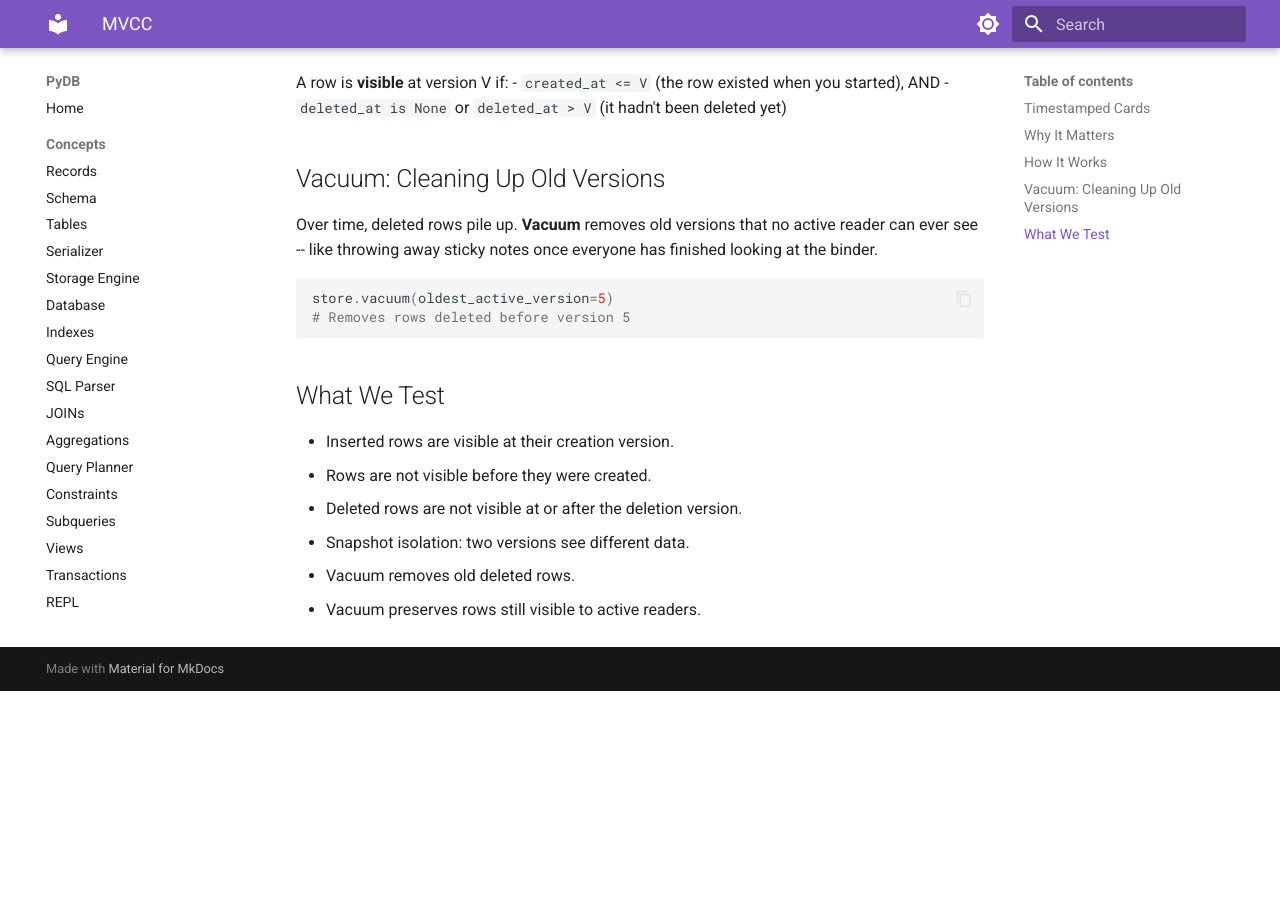
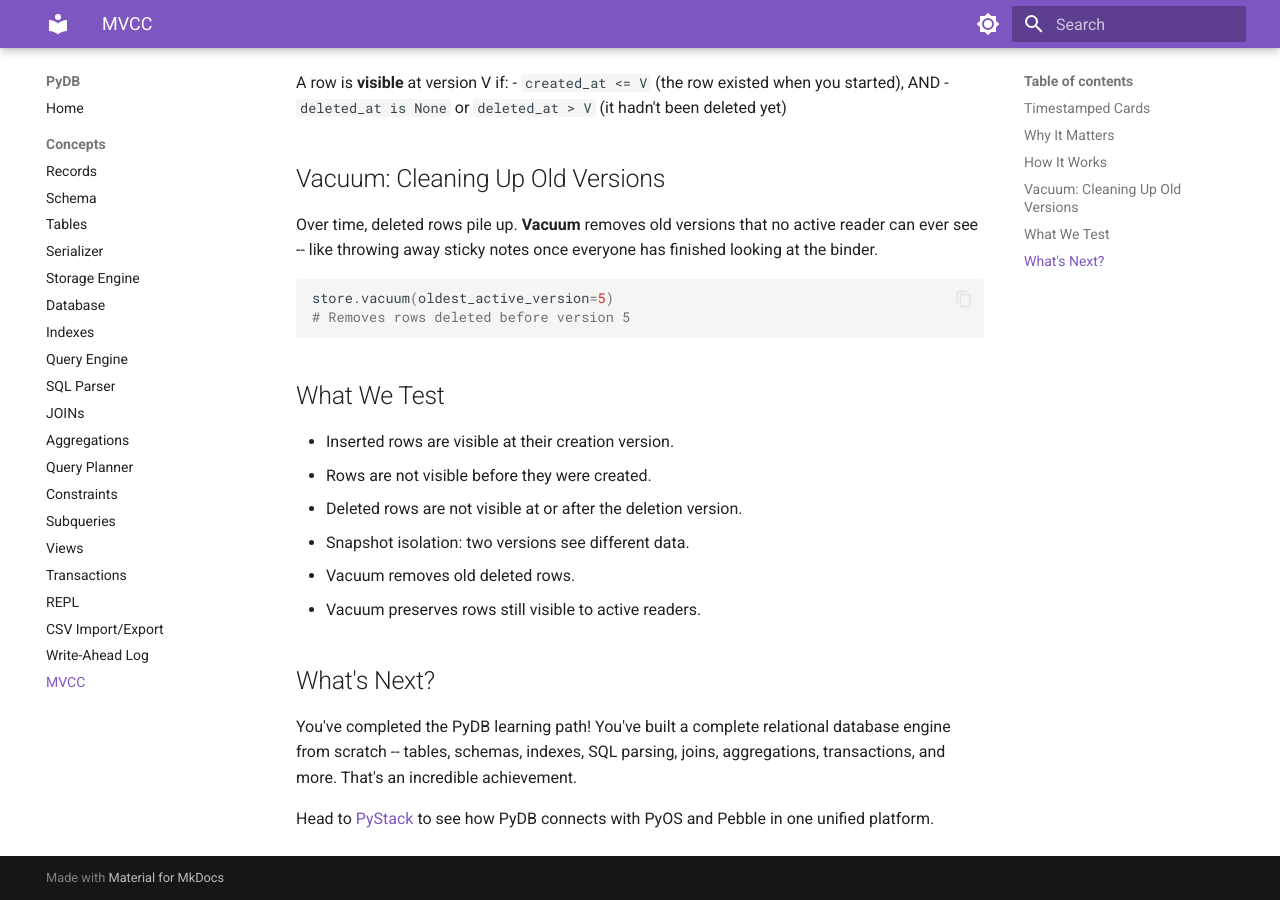
Before and after one commit to robcox2910/pydb, an MkDocs documentation site: the page built from docs/concepts/mvcc.md, in a window 1280 px wide and 900 px high, scrolled down 800 px. Built offline with MkDocs 1.6.1 and Material for MkDocs 9.7.7, drawn with Linux system fonts in a browser that asks for light colours; before the commit the page ends 1491 px from its top, so only the background shows below that.

Commit message:
docs: cross-project consistency -- analogies, navigation, related projects
- Add/update building blocks tables and "Let's Start" links
- Add "Related Projects" section linking all 6 PyLearn modules
- Add CONTRIBUTING.md, .pre-commit-config.yaml, CI workflow where missing
- Add Issues and Documentation URLs to pyproject.toml
- Fix doc navigation ("Next Up" links)
- Update plugin docs to reference PyWeb/PyGit as existing projects

Co-Authored-By: Claude Opus 4.6 (1M context) <noreply@anthropic.com>

```diff
--- a/docs/concepts/mvcc.md
+++ b/docs/concepts/mvcc.md
@@ -51,3 +51,13 @@ store.vacuum(oldest_active_version=5)
 - Snapshot isolation: two versions see different data.
 - Vacuum removes old deleted rows.
 - Vacuum preserves rows still visible to active readers.
+
+## What's Next?
+
+You've completed the PyDB learning path! You've built a complete
+relational database engine from scratch -- tables, schemas, indexes,
+SQL parsing, joins, aggregations, transactions, and more. That's an
+incredible achievement.
+
+Head to [PyStack](https://github.com/robcox2910/pystack) to see how
+PyDB connects with PyOS and Pebble in one unified platform.
```
Also changed, not shown: README.md (+16 -0 lines), docs/concepts/csv.md (+4 -0 lines), docs/concepts/wal.md (+5 -0 lines).
